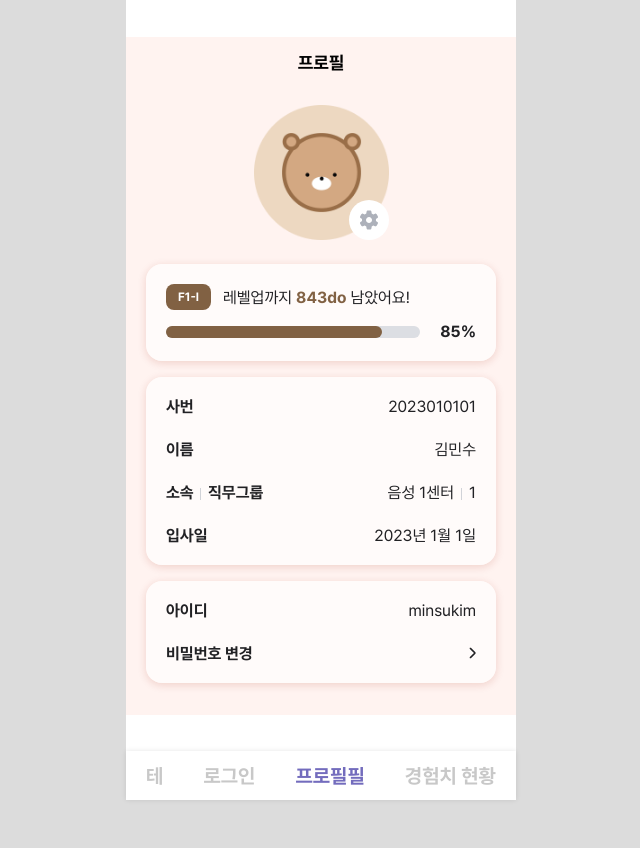
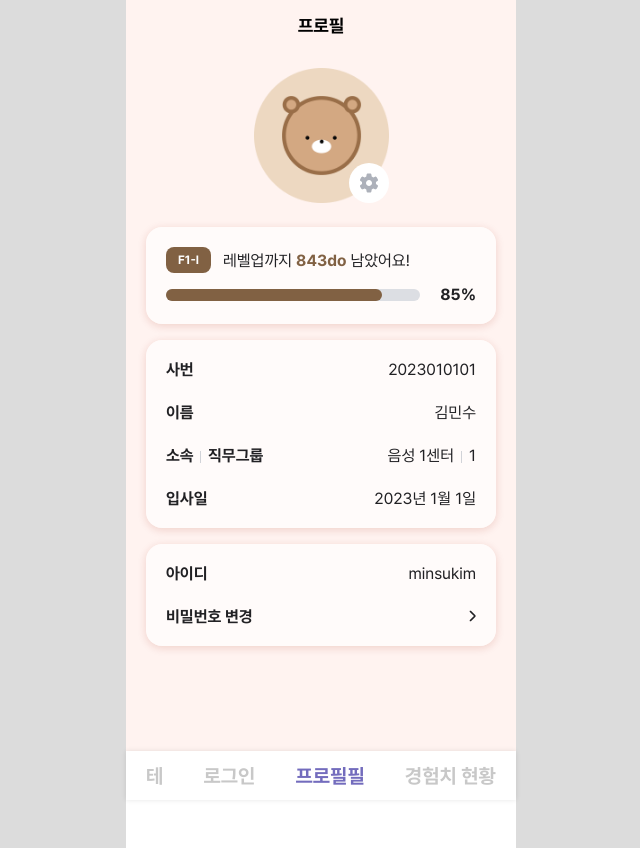
Before and after one commit to chohc/blaybusBackup, a React (Create React App) app: page /profile in a window 1280 px wide. Shown: the whole page, without its empty margins (319-959 px from the left). Before the commit the page ends 800 px from the top, so only its background shows below. Built offline with nearby package versions, Linux system fonts and the light colour scheme.

Commit message:
로그인 완

```diff
--- a/src/App.css
+++ b/src/App.css
@@ -49,7 +49,7 @@ html {
   display: flex;
   flex-direction: column;
   align-items: center;
-  justify-content: center;
+  justify-content: start;
   -ms-scroll-limit: 0 0 0 0;
   -ms-overflow-style: none;
   overscroll-behavior: none;
--- a/src/screens/LoginScreen.js
+++ b/src/screens/LoginScreen.js
@@ -23,18 +23,15 @@ const LoginScreen = () => {
     try {
       console.log(input1, input2);
       const response = await axios.post(
-        `${process.env.REACT_APP_API_URL}/api/v1/auth/login`,
+        `${process.env.REACT_APP_API_URL}/auth/login`,
         { loginId: input1, password: input2 },
         {
           withCredentials: true,
-          headers: {
-            "Content-Type": "application/json",
-          },
         }
       );
       console.log(response.message);
       if (response.status === 200) {
-        alert("로그인 성공!");
+        // alert("로그인 성공!");
         navigate("/", { replace: true });
       }
     } catch (error) {
@@ -119,6 +116,7 @@ const LoginScreen = () => {
       </button>
       <div style={styles.linksContainer}>
         <span style={styles.link}>아이디 찾기</span>
+
         <div style={styles.divider} />
         <span style={styles.link}>비밀번호 찾기</span>
       </div>
--- a/src/screens/ProfileScreen.js
+++ b/src/screens/ProfileScreen.js
@@ -24,7 +24,7 @@ const ProfileScreen = () => {
   };
 
   return (
-    <div className="page" style={theme.pinkPage.container}>
+    <div className="page" style={{ ...theme.pinkPage.container }}>
       <div style={theme.pinkPage.head}>
         <span className="title-3-bold">프로필</span>
       </div>
--- a/src/themes/theme.js
+++ b/src/themes/theme.js
@@ -5,7 +5,7 @@ export const theme = {
     container: {
       display: "flex",
       flexDirection: "column",
-      minHeight: 600,
+      minHeight: "100vh",
       justifyContent: "flex-start",
       alignItems: "center",
       backgroundColor: colors.Primary.bg,
```
